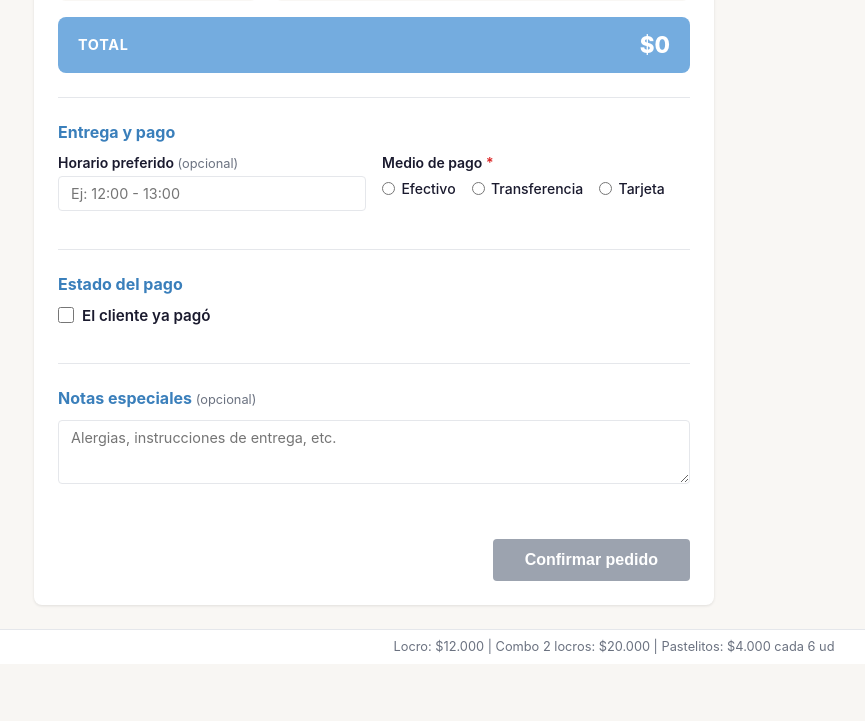
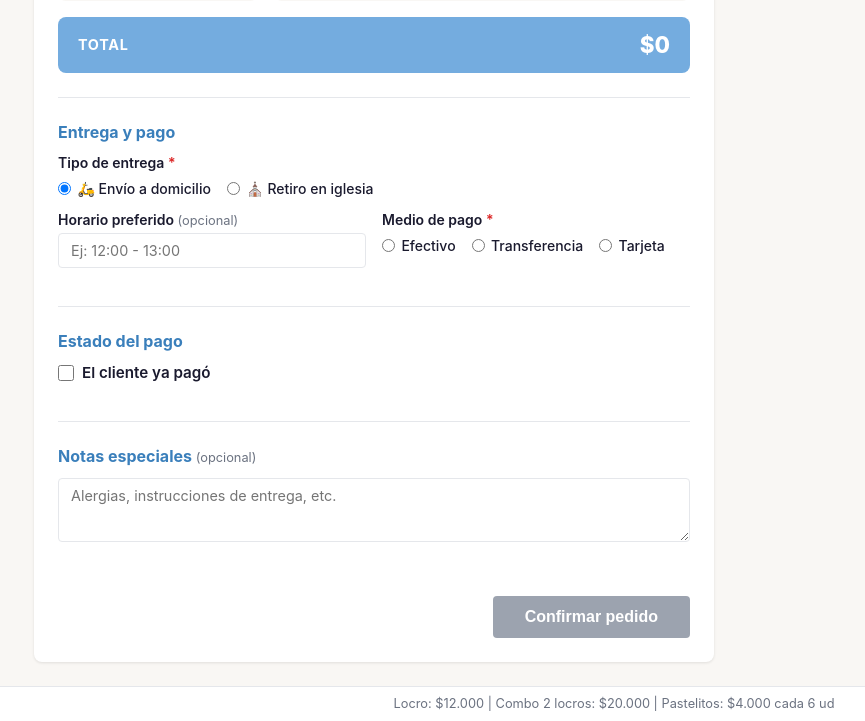
Before and after one commit to clcdavi/ventasRF, a Flask app: page /nuevo-pedido in a window 1280 px wide. Shown: the part 715-1436 px from the top of the page, without its empty margins (26-891 px from the left). Before the commit the page ends 1369 px from the top, so only its background shows below. Run offline with Flask 3, Linux system fonts and the light colour scheme.

Commit message:
Add tipo_entrega (envio/retiro iglesia) and show notas in dashboard table

```diff
--- a/app.py
+++ b/app.py
@@ -186,7 +186,7 @@ def exportar_excel():
     encabezados = [
         'ID', 'Fecha', 'Cliente', 'Teléfono', 'Email', 'Dirección',
         'Locro (porciones)', 'Pastelitos Batata (unidades)', 'Pastelitos Membrillo (unidades)',
-        'Medio de pago', 'Total ($)', 'Horario entrega', 'Notas', 'Estado', 'Pagado',
+        'Medio de pago', 'Total ($)', 'Tipo entrega', 'Horario entrega', 'Notas', 'Estado', 'Pagado',
     ]
 
     header_fill = PatternFill('solid', fgColor='2563EB')
@@ -211,13 +211,14 @@ def exportar_excel():
             p['cantidad_pastelito_membrillo'],
             p['medio_pago'],
             p['monto_total'],
+            'Retiro iglesia' if p.get('tipo_entrega') == 'retiro' else 'Envío domicilio',
             p.get('horario_entrega') or '',
             p.get('notas') or '',
             p['estado'],
             'Sí' if p.get('pagado') else 'No',
         ])
 
-    anchos = [6, 18, 22, 14, 22, 28, 18, 22, 24, 14, 12, 16, 24, 16, 10]
+    anchos = [6, 18, 22, 14, 22, 28, 18, 22, 24, 14, 12, 16, 16, 24, 16, 10]
     for i, ancho in enumerate(anchos, start=1):
         ws.column_dimensions[get_column_letter(i)].width = ancho
 
--- a/static/css/style.css
+++ b/static/css/style.css
@@ -579,6 +579,7 @@ textarea { resize: vertical; min-height: 64px; }
 
 .cliente-nombre { font-weight: 600; }
 .cliente-tel    { font-size: .8rem; color: var(--text-muted); }
+.cliente-notas  { font-size: .78rem; color: var(--amber); margin-top: .15rem; max-width: 180px; overflow: hidden; text-overflow: ellipsis; white-space: nowrap; cursor: help; }
 
 .td-productos { font-size: .82rem; line-height: 1.5; }
 
@@ -597,6 +598,8 @@ textarea { resize: vertical; min-height: 64px; }
 .badge-amber  { background: #FEF3C7; color: #92400E; }
 .badge-green  { background: #DCFCE7; color: #166534; }
 .badge-pago   { background: #F3F4F6; color: #374151; }
+.badge-envio  { background: #DBEAFE; color: #1D4ED8; }
+.badge-retiro { background: #EDE9FE; color: #6D28D9; }
 
 /* Select de estado inline en la tabla */
 .select-estado-inline {
--- a/static/js/dashboard.js
+++ b/static/js/dashboard.js
@@ -129,11 +129,13 @@ function renderTabla(pedidos) {
       <td>
         <div class="cliente-nombre">${escHtml(p.nombre_cliente)}</div>
         <div class="cliente-tel">${escHtml(p.telefono)}</div>
+        ${p.notas ? `<div class="cliente-notas" title="${escHtml(p.notas)}">📝 ${escHtml(p.notas)}</div>` : ''}
       </td>
       <td class="td-dir">${escHtml(p.direccion)}</td>
       <td class="td-productos">${resumenProductos(p)}</td>
       <td class="td-total">$${fmt(p.monto_total)}</td>
       <td><span class="badge badge-pago">${escHtml(p.medio_pago)}</span></td>
+      <td><span class="badge ${p.tipo_entrega === 'retiro' ? 'badge-retiro' : 'badge-envio'}">${p.tipo_entrega === 'retiro' ? '⛪ Retiro' : '🛵 Envío'}</span></td>
       <td class="td-horario">${escHtml(p.horario_entrega || '—')}</td>
       <td>
         <select class="select-estado-inline badge ${ESTADO_CLASS[p.estado] || ''}"
--- a/templates/dashboard.html
+++ b/templates/dashboard.html
@@ -69,6 +69,7 @@
           <th>Productos</th>
           <th class="sortable" data-col="monto_total">Total ↕</th>
           <th>Pago</th>
+          <th>Entrega</th>
           <th>Horario</th>
           <th class="sortable" data-col="estado">Estado ↕</th>
           <th class="sortable" data-col="pagado">Cobrado ↕</th>
--- a/templates/nuevo_pedido.html
+++ b/templates/nuevo_pedido.html
@@ -107,6 +107,18 @@
   <section class="form-section">
     <h2 class="section-title">Entrega y pago</h2>
 
+    <div class="form-group">
+      <label>Tipo de entrega <span class="req">*</span></label>
+      <div class="radio-group">
+        <label class="radio-label">
+          <input type="radio" name="tipo_entrega" value="envio" required checked /> 🛵 Envío a domicilio
+        </label>
+        <label class="radio-label">
+          <input type="radio" name="tipo_entrega" value="retiro" /> ⛪ Retiro en iglesia
+        </label>
+      </div>
+    </div>
+
     <div class="form-row">
       <div class="form-group">
         <label for="horario_entrega">Horario preferido <span class="opcional">(opcional)</span></label>
```
Also changed, not shown: models.py (+11 -5 lines), templates/editar_pedido.html (+14 -0 lines).
